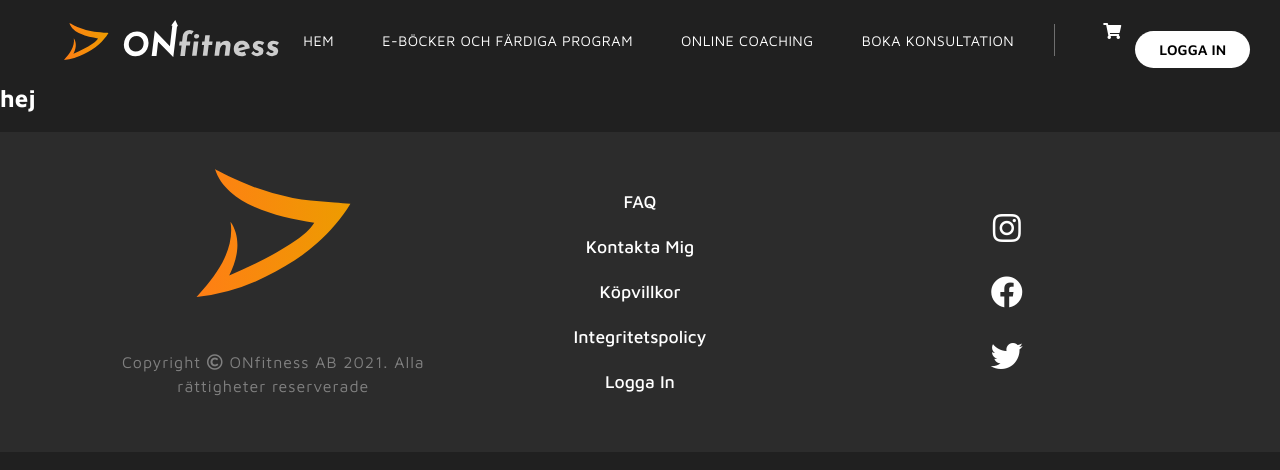
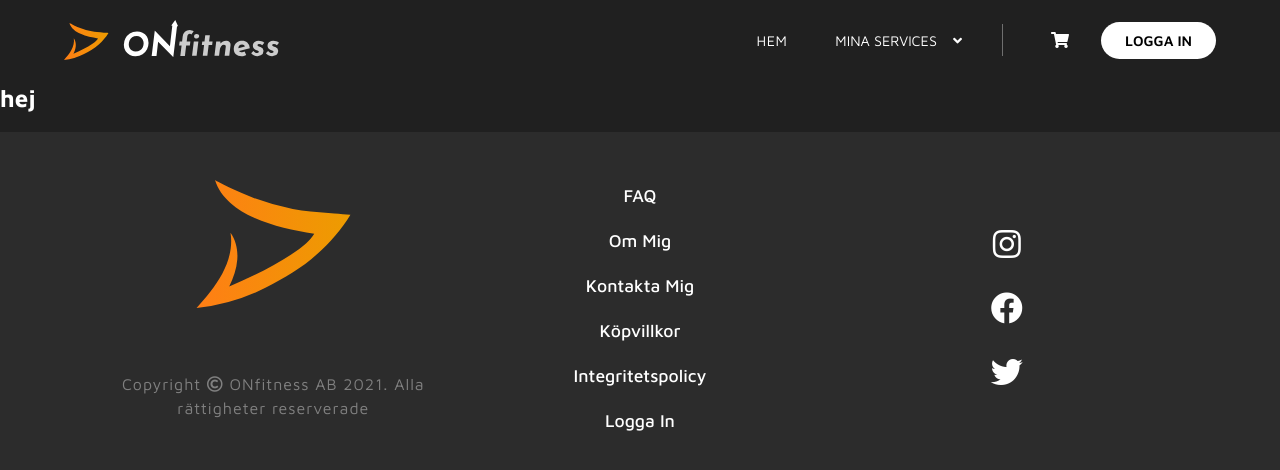
Before and after one commit to olivernygren/online-coaching-site, a React (Create React App) app: page /e-books-and-programs in a window 1280 px wide. Shown: the top 470 px of the page. Built offline with nearby package versions, Linux system fonts and the light colour scheme.

Commit message:
added dropdown menu in header for smaller screens with animation

```diff
--- a/src/components/Footer.jsx
+++ b/src/components/Footer.jsx
@@ -14,6 +14,7 @@ function Footer() {
         </div>
         <div className="column column-2">
           <span>FAQ</span>
+          <span>Om Mig</span>
           <span>Kontakta Mig</span>
           <span>Köpvillkor</span>
           <span>Integritetspolicy</span>
--- a/src/components/Header.jsx
+++ b/src/components/Header.jsx
@@ -7,25 +7,29 @@ import Logo from '../images/ONfitness-light.svg'
 function Header() {
   return (
     <header>
-      <div className="logo">
-        {/* <Link to="/"><img className="logo-icon" src={logoIcon} alt="Logo Icon" /></Link>
-        <h2 className="header-logo"> <Link className="header-logo" to='/'> ON<b>fitness</b> </Link> </h2> */}
-        <img className="logo" src={Logo} alt="Logo" />
-      </div>
+      <img className="logo" src={Logo} alt="Logo" />
       <nav>
         <ul>
           <li>
             <Link className="link" to='/'>Hem</Link>
           </li>
           <li>
-            <Link className="link" to='/e-books-and-programs'>E-böcker och färdiga program</Link>
+            <Link className="link default-link" to='/e-books-and-programs'>E-böcker och färdiga program</Link>
           </li>
           <li>
-            <Link className="link" to='/'>Online Coaching</Link>
+            <Link className="link default-link" to='/'>Online Coaching</Link>
           </li>
           <li>
-            <Link className="link" to='/'>Boka konsultation</Link>
+            <Link className="link default-link" to='/'>Boka gratis konsultation</Link>
           </li>
+          <div className="services-dropdown">
+            <button className="dropdown-btn">Mina Services <i className="fas fa-angle-down"></i> </button>
+            <div className="dropdown-links">
+              <Link className="link dropdown-item" to='/'>Boka gratis konsultation</Link>
+              <Link className="link dropdown-item" to='/e-books-and-programs'>E-böcker och färdiga program</Link>
+              <Link className="link dropdown-item" to='/'>Online Coaching</Link>
+            </div>
+          </div>
           <div className="header-divider"></div>
         </ul>
         <div className="header-icons">
--- a/src/components/Hero.jsx
+++ b/src/components/Hero.jsx
@@ -8,12 +8,12 @@ function Hero() {
     <div className="hero">
       <div className="content">
         <div className="text">
-          <h4>Lorem ipsum dolor sit amet consectetur adipisicing.</h4>
-          <h1>Lorem ipsum dolor sit amet consectetur.</h1>
+          <h4>Oliver Nygren - Lic. PT / Online Coach</h4>
+          <h1>Är du redo att uppnå stora träningsresultat?</h1>
           <p>Lorem ipsum dolor sit amet, consectetur adipisicing elit. Officia fugit repellat! Omnis dolorum distinctio maxime debitis ratione suscipit ad similique officiis, necessitatibus excepturi.</p>
           <div className="buttons">
-            <Link to="/" className="primary">Online Coaching</Link>
-            <Link to="/" className="secondary">träningsprogram och e-böcker <i className="fas fa-arrow-right"></i> </Link>
+            <Link to="/online-coaching" className="primary">Online Coaching</Link>
+            <Link to="/consultation" className="secondary">Boka Gratis Konsultation <i className="fas fa-arrow-right"></i> </Link>
           </div>
         </div>
         <div className="illustration"></div>
--- a/src/components/Home.jsx
+++ b/src/components/Home.jsx
@@ -27,8 +27,8 @@ function Home() {
 
       <div className="home-book-consultation">
         <p>Är du osäker på hur du kan ta din träning eller kost till optimal nivå?</p>
-        <Link to="/"> <h2>Boka konsultation <i className="fas fa-arrow-right"></i> </h2> </Link>
-        <p>för endast 149 kr</p>
+        <Link to="/"> <h2>Boka  gratis konsultation <i className="fas fa-arrow-right"></i> </h2> </Link>
+        <p>för att se hur vi kan nå dina mål</p>
       </div>
 
       <div className="home-ebooks-and-programs">
--- a/src/css/footer.css
+++ b/src/css/footer.css
@@ -9,7 +9,7 @@ footer .logo-icon {
 footer .content {
   display: grid;
   grid-template-columns: repeat(3, 1fr);
-  height: 20rem;
+  height: 22rem;
   max-width: 1100px;
   margin: 0 auto;
 }
--- a/src/css/header.css
+++ b/src/css/header.css
@@ -1,5 +1,5 @@
 header {
-  background: trans;
+  background: transparent;
   padding: 1rem 4rem 0 4rem;
   display: flex;
   align-items: center;
@@ -84,6 +84,7 @@ nav li a {
 
 .log-in-btn:hover {
   background: var(--clr-main);
+  box-shadow: 7px 9px 0px rgb(21, 21, 21);
 }
 
 .fa-shopping-cart {
@@ -102,8 +103,71 @@ nav li a {
   margin: 0 1rem;
 }
 
-@media (max-width: 1350px) {
-  .header-logo {
+.services-dropdown {
+  position: relative;
+  display: none;
+}
+
+.dropdown-links {
+  /* display: none; */
+  position: absolute;
+  top: 200%;
+  background: transparent;
+  z-index: 1;
+  padding-top: 1rem;
+  opacity: 0;
+  transition: .35s ease-in-out;
+  pointer-events: none;
+}
+
+.dropdown-links a {
+  color: white;
+  text-decoration: none;
+  display: block;
+  padding: .75rem 0;
+  font-size: .9rem;
+  width: fit-content;
+  text-transform: uppercase;
+}
+
+.dropdown-item {
+  margin-left: 1.5rem;
+}
+
+.services-dropdown:hover .dropdown-links {
+  /* display: block; */
+  opacity: 1;
+  top: 2rem;
+  pointer-events: all;
+}
+
+.dropdown-btn {
+  border: none;
+  padding: .6rem 1.5rem;
+  font-family: 'Maven Pro', sans-serif;
+  font-weight: 400;
+  text-transform: uppercase;
+  border-radius: 50px;
+  transition: .35s ease-in-out;
+  white-space: nowrap;
+  font-size: .9rem;
+  text-decoration: none;
+  background: transparent;
+  color: white;
+}
+
+.dropdown-btn i {
+  margin-left: .75rem;
+}
+
+
+
+@media (max-width: 1450px) {
+  .services-dropdown {
+    display: inline-block;
+  }
+
+  .default-link {
     display: none;
   }
 }
--- a/src/css/hero.css
+++ b/src/css/hero.css
@@ -1,11 +1,11 @@
 .hero {
-  padding: 10rem 4rem 12rem 4rem;
   margin-top: -4rem;
   background: linear-gradient(324deg, rgba(32,32,32,1) 20%, rgba(57,57,57,1) 100%);
 }
 
 .hero .content {
   max-width: 1600px;
+  padding: 10rem 4rem 12rem 4rem;
   margin: 0 auto;
 }
 
@@ -53,16 +53,19 @@
   color: black;
   border-radius: 50px;
   transition: .35s ease-in-out;
+  white-space: nowrap;
 }
 
 .hero .buttons .secondary {
   padding: .6rem 1.5rem;
   margin-left: 1rem;
   transition: .35s ease-in-out;
+  white-space: nowrap;
 }
 
 .hero .buttons .primary:hover {
-  background: white
+  background: white;
+  box-shadow: 7px 9px 0px rgb(21, 21, 21);
 }
 
 .hero .buttons .secondary:hover {
```
